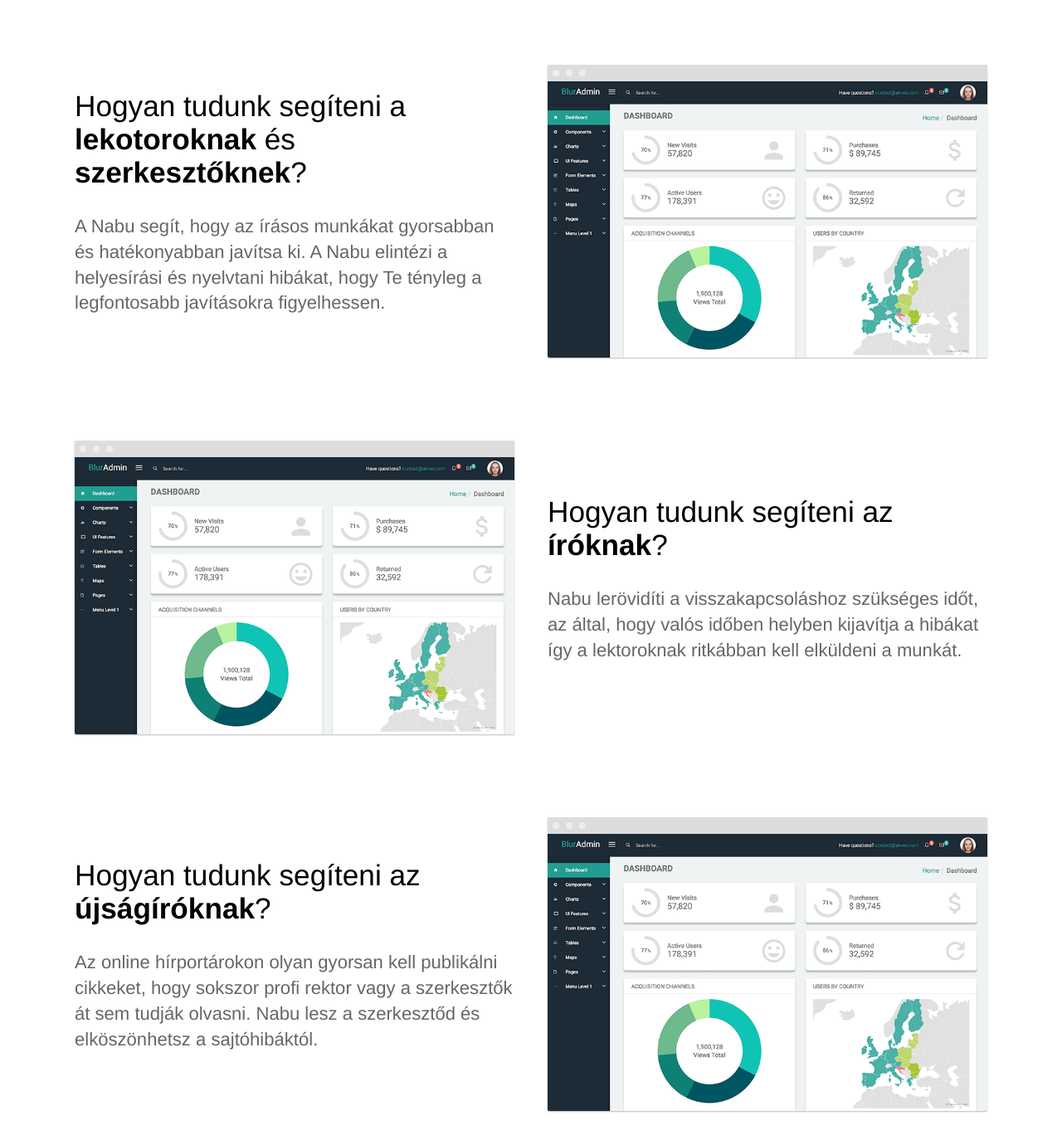
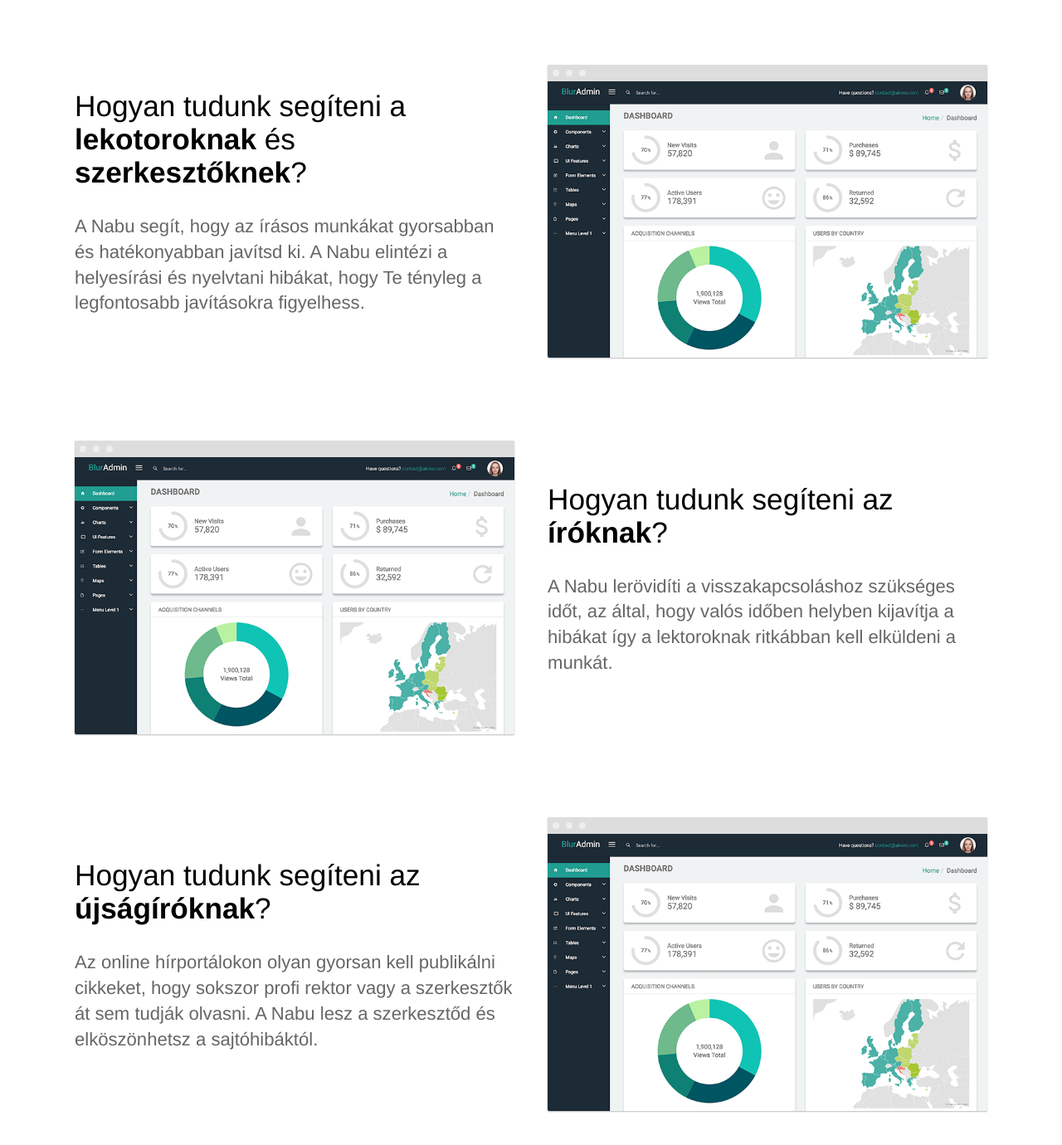
Before and after one commit to Nabu-Writing/NabuWebsite, a Jekyll site: the page built from index.html, in a window 1280 px wide and 1400 px high, scrolled down 1867 px. Shown: the top 1380 px of the window at 83% size. Built offline with Jekyll 4.4.1, drawn with Linux system fonts in a browser that asks for light colours.

Commit message:
Grammar...

```diff
--- a/index.html
+++ b/index.html
@@ -42,7 +42,7 @@
 		<div class="container flex">
 			<div class="text editable">
 				<h2>Hogyan tudunk segíteni a <strong>lekotoroknak</strong> és <strong>szerkesztőknek</strong>?</h2>
-				<p>A Nabu segít, hogy az írásos munkákat gyorsabban és hatékonyabban javítsa ki. A Nabu elintézi a helyesírási és nyelvtani hibákat, hogy Te tényleg a legfontosabb javításokra figyelhessen.</p>
+				<p>A Nabu segít, hogy az írásos munkákat gyorsabban és hatékonyabban javítsd ki. A Nabu elintézi a helyesírási és nyelvtani hibákat, hogy Te tényleg a legfontosabb javításokra figyelhess.</p>
 			</div>
 			<div class="image">
 				<img src="{{ site.baseurl }}/images/dashboard.png" alt="Screenshot" class="screenshot editable" />
@@ -54,7 +54,7 @@
 		<div class="container flex">
 			<div class="text editable">
 				<h2>Hogyan tudunk segíteni az <strong>íróknak</strong>?</h2>
-				<p>Nabu lerövidíti a visszakapcsoláshoz szükséges időt, az által, hogy valós időben helyben kijavítja a hibákat így a lektoroknak ritkábban kell elküldeni a munkát.</p>
+				<p>A Nabu lerövidíti a visszakapcsoláshoz szükséges időt, az által, hogy valós időben helyben kijavítja a hibákat így a lektoroknak ritkábban kell elküldeni a munkát.</p>
 			</div>
 			<div class="image">
 				<img src="{{ site.baseurl }}/images/dashboard.png" alt="Screenshot" class="screenshot editable" />
@@ -66,7 +66,7 @@
 		<div class="container flex">
 			<div class="text editable">
 				<h2>Hogyan tudunk segíteni az <strong>újságíróknak</strong>?</h2>
-				<p>Az online hírportárokon olyan gyorsan kell publikálni cikkeket, hogy sokszor profi rektor vagy a szerkesztők át sem tudják olvasni. Nabu lesz a szerkesztőd és elköszönhetsz a sajtóhibáktól.</p>
+				<p>Az online hírportálokon olyan gyorsan kell publikálni cikkeket, hogy sokszor profi rektor vagy a szerkesztők át sem tudják olvasni. A Nabu lesz a szerkesztőd és elköszönhetsz a sajtóhibáktól.</p>
 			</div>
 			<div class="image">
 				<img src="{{ site.baseurl }}/images/dashboard.png" alt="Screenshot" class="screenshot editable" />
```
